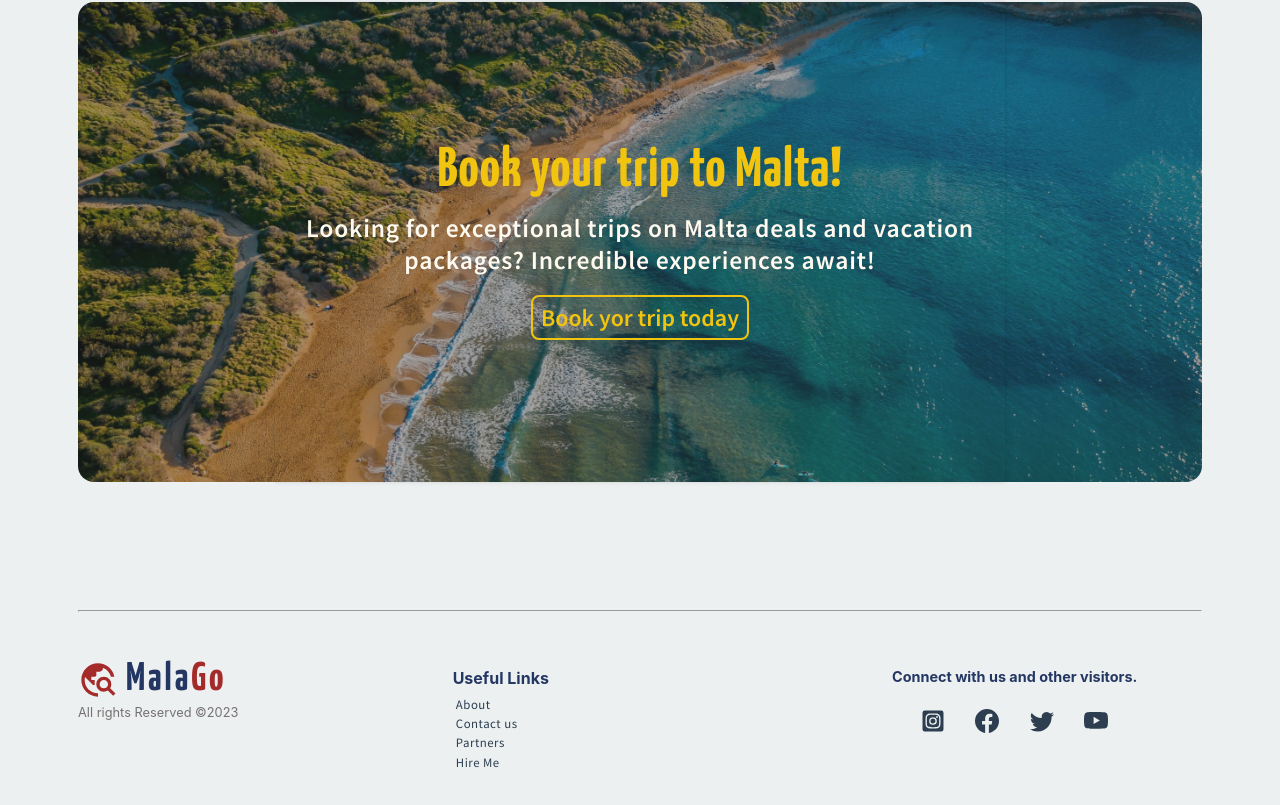
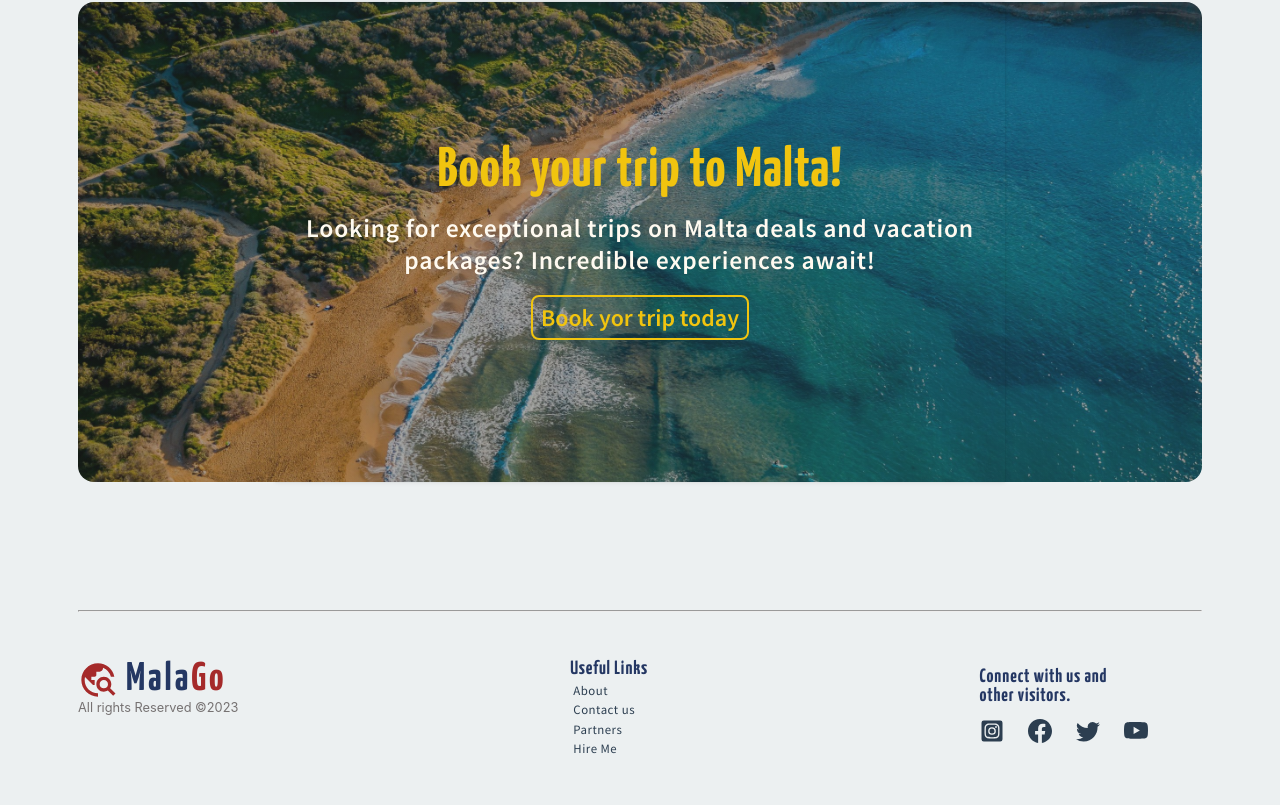
Before and after one commit to SabliJr/MalaGo, a React (Create React App) app: page / in a window 1280 px wide. Shown: the part 3093-3898 px from the top of the page. Built offline with nearby package versions, Linux system fonts and the light colour scheme.

Commit message:
make the page responsive

```diff
--- a/src/Components/Footer/Footer.css
+++ b/src/Components/Footer/Footer.css
@@ -1,23 +1,24 @@
 .footer {
-    width: 1124px;
+    max-width: 1124px;
     margin: 8rem auto 5rem;
 }
 
 .footerArt {
     margin: 3rem 0;
-    display: grid;
-    grid-template-columns: repeat(3, 1fr);
+    display: flex;
+    justify-content: space-between;
 }
 
 .copyRight {
     font-size: .8rem;
     color: rgb(118, 114, 114);
-    margin: .3rem 0;
 }
 
 .footerLinks h4 {
     color: #243763;
-    margin: .5rem 0;
+    font-family: 'Yanone Kaffeesatz', sans-serif;
+    font-size: 1.2rem;
+    letter-spacing: .8px;
 }
 
 .footerLinks li {
@@ -31,19 +32,17 @@
 }
 
 .socialDiv h4 {
-    font-size: .9rem;
+    font-size: 1.2rem;
     color: #243763;
-    margin: .5rem auto;
+    margin: .5rem 0 .8rem;
     width: 70%;
-    text-align: center;
+    letter-spacing: .8px;
+    font-family: 'Yanone Kaffeesatz', sans-serif;
 }
 
 .socialDiv div {
-    margin: 1.5rem auto;
     display: flex;
-    justify-content: space-between;
-    align-items: center;
-    width: 50%;
+    gap: 1.5rem;
 }
 
 .socialDiv div>* {
@@ -55,7 +54,6 @@
 @media only screen and (max-width: 1034px) {
     .footerArt {
         margin: 1.5rem 1rem;
-        grid-template-columns: repeat(3, 1fr);
     }
 
     @media only screen and (max-width: 800px) {
@@ -64,10 +62,26 @@
         }
 
         .footerArt {
-            margin: 1.5rem 1rem;
-            grid-template-columns: repeat(3, 1fr);
+            justify-content: space-between;
+            margin: 1rem 1rem 0;
         }
 
-        @media only screen and (max-width: 580px) {}
+        @media only screen and (max-width: 580px) {
+            .footerArt {
+                flex-direction: column-reverse;
+                justify-content: flex-start;
+                gap: 2rem;
+                margin: 2rem 2rem 0;
+            }
+
+            .socialDiv div {
+                gap: .8rem;
+                justify-content: flex-start;
+            }
+
+            .socialDiv h4 {
+                width: 60%;
+            }
+        }
     }
 }
--- a/src/Components/TheHeader/TheNavbar.css
+++ b/src/Components/TheHeader/TheNavbar.css
@@ -163,7 +163,7 @@
             top: 3.5rem;
             right: -1000%;
             flex-direction: column;
-            background-color: #f9f9f9;
+            background-color: #f9f9f9b7;
             width: 15.625rem;
             height: 100vh;
             border-radius: 0.8rem;
@@ -171,6 +171,7 @@
             z-index: 3;
             box-shadow: rgba(99, 99, 99, 0.2) 0 2px 8px 0;
             transition: all .6s ease-in-out;
+            backdrop-filter: blur(30px);
         }
 
         .btnDiv {
--- a/src/Components/maneuvering/Maneuver.tsx
+++ b/src/Components/maneuvering/Maneuver.tsx
@@ -14,7 +14,7 @@ const Maneuver: React.FC<IManeuver> = (props) => {
     <main className='maneuverMain'>
       <article className='maneuver'>
         <div className='maneuverText'>
-          <h2 className='maneuverIsland'>Navigate The Islands Easily</h2>
+          <h2 className='maneuverIsland'>Navigate The Islands Easily.</h2>
           <p className='maneuverP'>
             Lorem ipsum dolor sit, amet consectetur adipisicing elit. Culpa ea
             sed vel eius dolorem tempore magni architecto doloribus veniam, at
```
